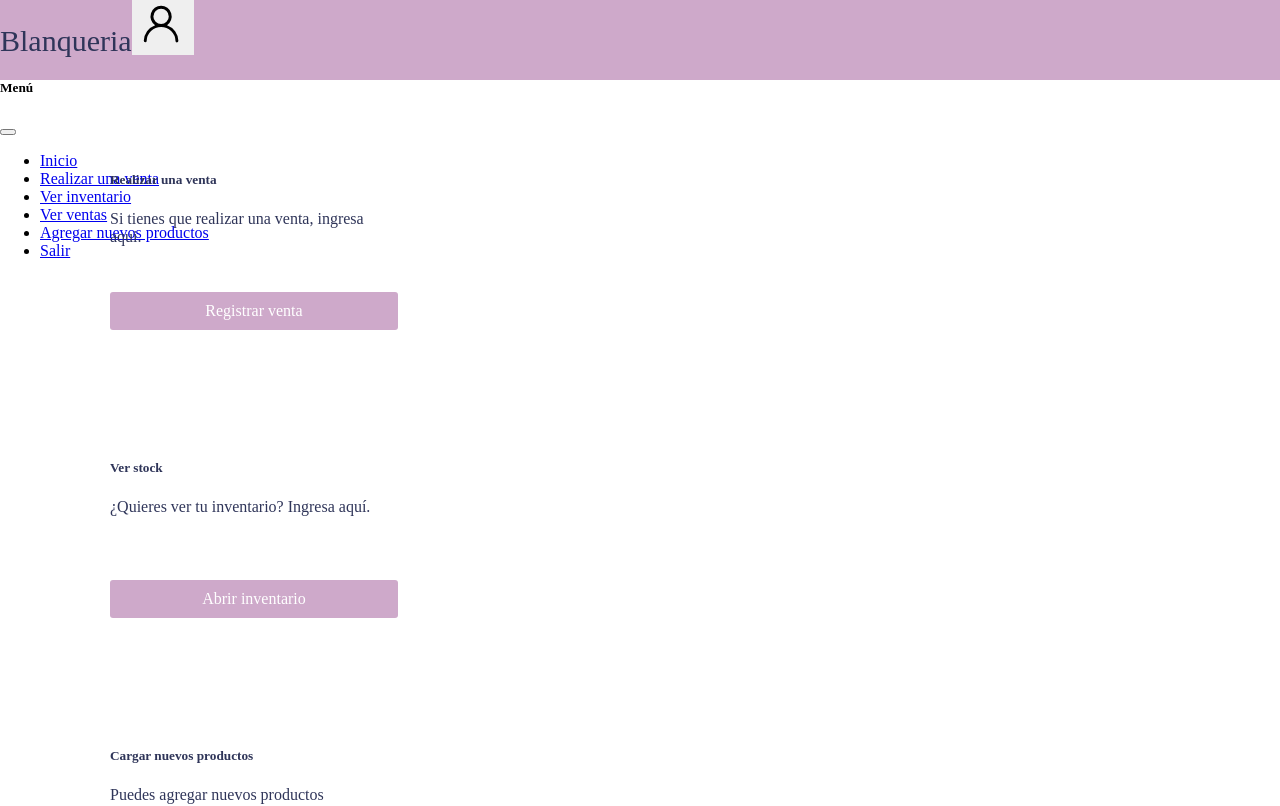
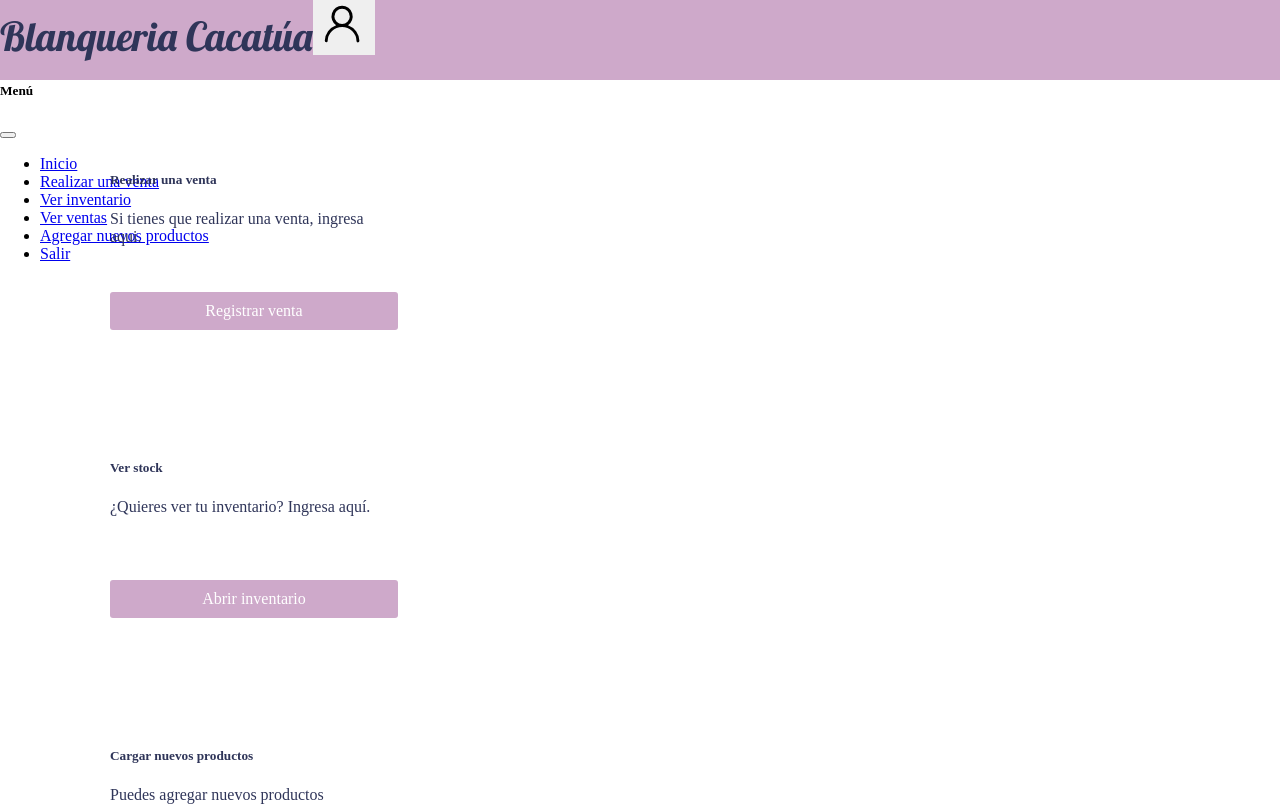
Before and after one commit to florvillalba21/PROYECTO-BLANQUERIA, a React (Vite) app in the folder frontend/: page /home in a window 1280 px wide. Shown: the top 806 px of the page. Built offline with nearby package versions, Linux system fonts and the light colour scheme; sample sign-in values are in the browser's storage.

Commit message:
tocando estilos

```diff
--- a/frontend/index.html
+++ b/frontend/index.html
@@ -4,9 +4,18 @@
     <meta charset="UTF-8" />
     <link rel="icon" type="image/svg+xml" href="" />
     <meta name="viewport" content="width=device-width, initial-scale=1.0" />
-    <link rel="stylesheet" href="./public/css/style.css">
-    <link rel="stylesheet" href="./src/components/layout/css/layout.css">
-    <link rel="stylesheet" href="	https://cdn.jsdelivr.net/npm/bootstrap@5.3.0-alpha1/dist/css/bootstrap.min.css">
+    <link rel="stylesheet" href="./public/css/style.css" />
+    <link rel="stylesheet" href="./src/components/layout/css/layout.css" />
+    <link
+      rel="stylesheet"
+      href="	https://cdn.jsdelivr.net/npm/bootstrap@5.3.0-alpha1/dist/css/bootstrap.min.css"
+    />
+    <link rel="preconnect" href="https://fonts.googleapis.com" />
+    <link rel="preconnect" href="https://fonts.gstatic.com" crossorigin />
+    <link
+      href="https://fonts.googleapis.com/css2?family=Lobster&display=swap"
+      rel="stylesheet"
+    />
     <title>BLANQUERIA</title>
   </head>
   <body id="body">
--- a/frontend/src/components/layout/Navbar.jsx
+++ b/frontend/src/components/layout/Navbar.jsx
@@ -11,10 +11,10 @@ export const Navbar = () => {
     }
   };
   return (
-    <nav className="navbar" id="navbar">
-      <div className="container-fluid">
-        <Link to="/home" style={{ textDecoration: "none", color: "#2f3559", fontSize:"30px" }} >
-          Blanqueria
+    <nav className="navbar text-center" id="navbar">
+      <div className="container-fluid" >
+        <Link to="/home" style={{ textDecoration: "none", color: "#2f3559", fontSize:"40px", fontFamily: 'Lobster, cursive'}} >
+          Blanqueria Cacatúa
         </Link>
         <button
           className="navbar-toggler"
--- a/frontend/src/views/AddProducts.jsx
+++ b/frontend/src/views/AddProducts.jsx
@@ -132,6 +132,7 @@ export const AddProducts = () => {
             </button>
           </div>
         </form>
+
       </div>
       <div>
         <Footer />
```
